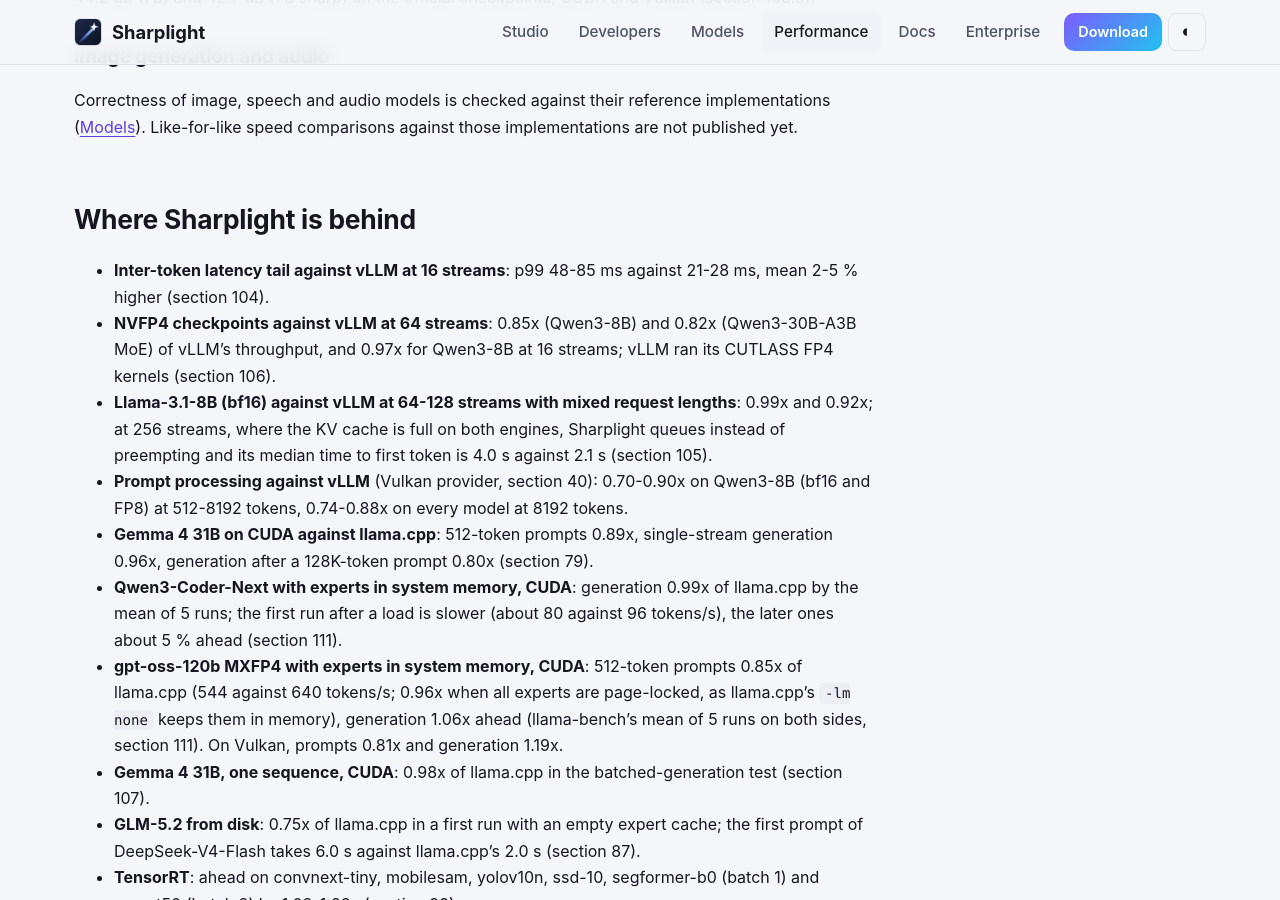
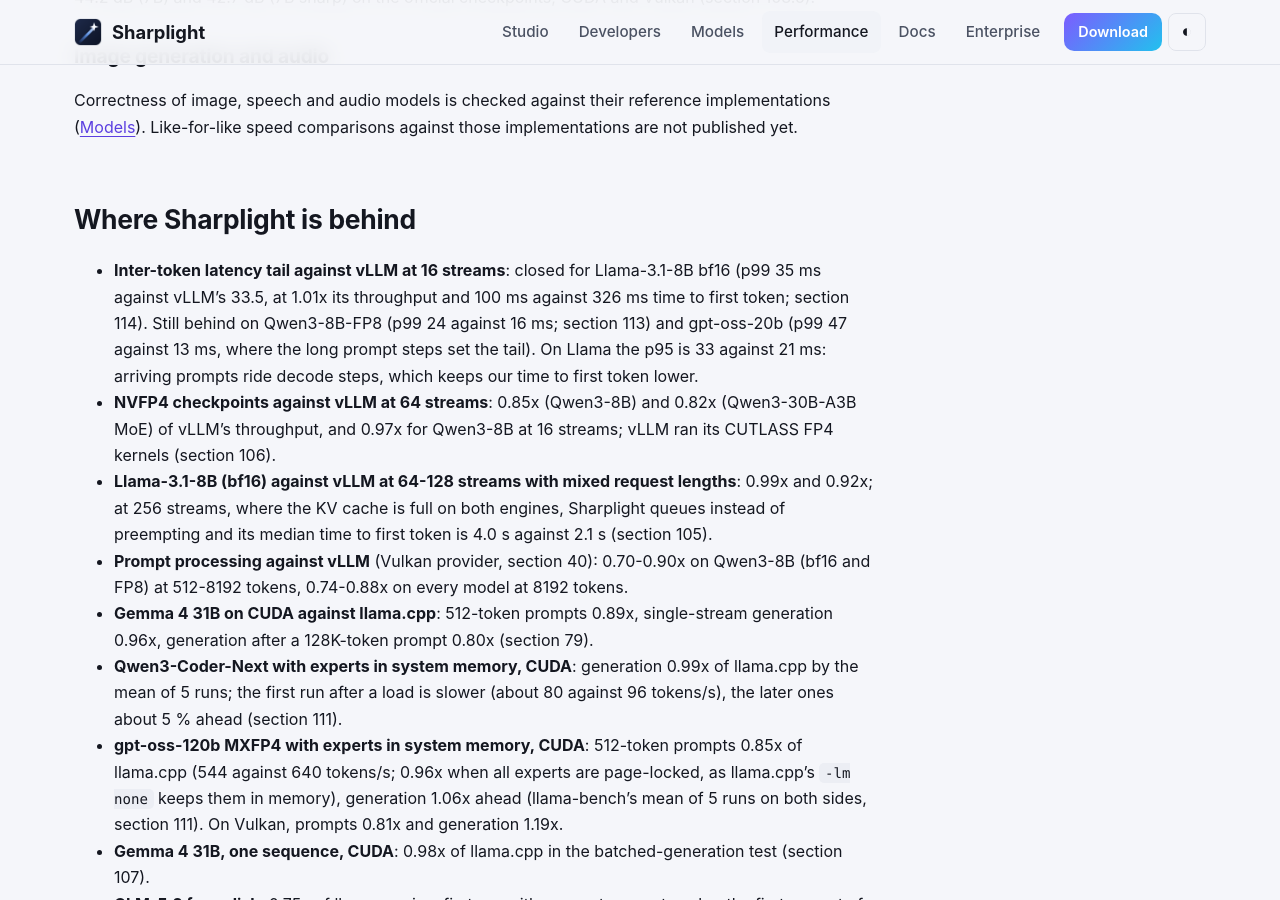
Before and after one commit to infernitytech/sharplight-website, a Jekyll site: the page built from benchmarks-technical.md, in a window 1280 px wide and 900 px high, scrolled down 37634 px. Built offline with Jekyll 4.4.1, drawn with Linux system fonts in a browser that asks for light colours.

Commit message:
Benchmarks: inter-token latency tail closed for Llama-3.1-8B at 16 streams (section 114); Qwen3-8B-FP8 and gpt-oss-20b still behind
Co-Authored-By: Claude Opus 5.5 <noreply@anthropic.com>
Claude-Session: https://claude.ai/code/session_01QqB795jsCd7X3uQm2DKpxf

```diff
--- a/benchmarks-technical.md
+++ b/benchmarks-technical.md
@@ -173,7 +173,7 @@ published yet.
 
 ## Where Sharplight is behind
 
-- **Inter-token latency tail against vLLM at 16 streams**: p99 48-85 ms against 21-28 ms, mean 2-5 % higher (section 104).
+- **Inter-token latency tail against vLLM at 16 streams**: closed for Llama-3.1-8B bf16 (p99 35 ms against vLLM's 33.5, at 1.01x its throughput and 100 ms against 326 ms time to first token; section 114). Still behind on Qwen3-8B-FP8 (p99 24 against 16 ms; section 113) and gpt-oss-20b (p99 47 against 13 ms, where the long prompt steps set the tail). On Llama the p95 is 33 against 21 ms: arriving prompts ride decode steps, which keeps our time to first token lower.
 - **NVFP4 checkpoints against vLLM at 64 streams**: 0.85x (Qwen3-8B) and 0.82x (Qwen3-30B-A3B MoE) of vLLM's throughput, and
   0.97x for Qwen3-8B at 16 streams; vLLM ran its CUTLASS FP4 kernels (section 106).
 - **Llama-3.1-8B (bf16) against vLLM at 64-128 streams with mixed request lengths**: 0.99x and 0.92x; at 256 streams, where
```
